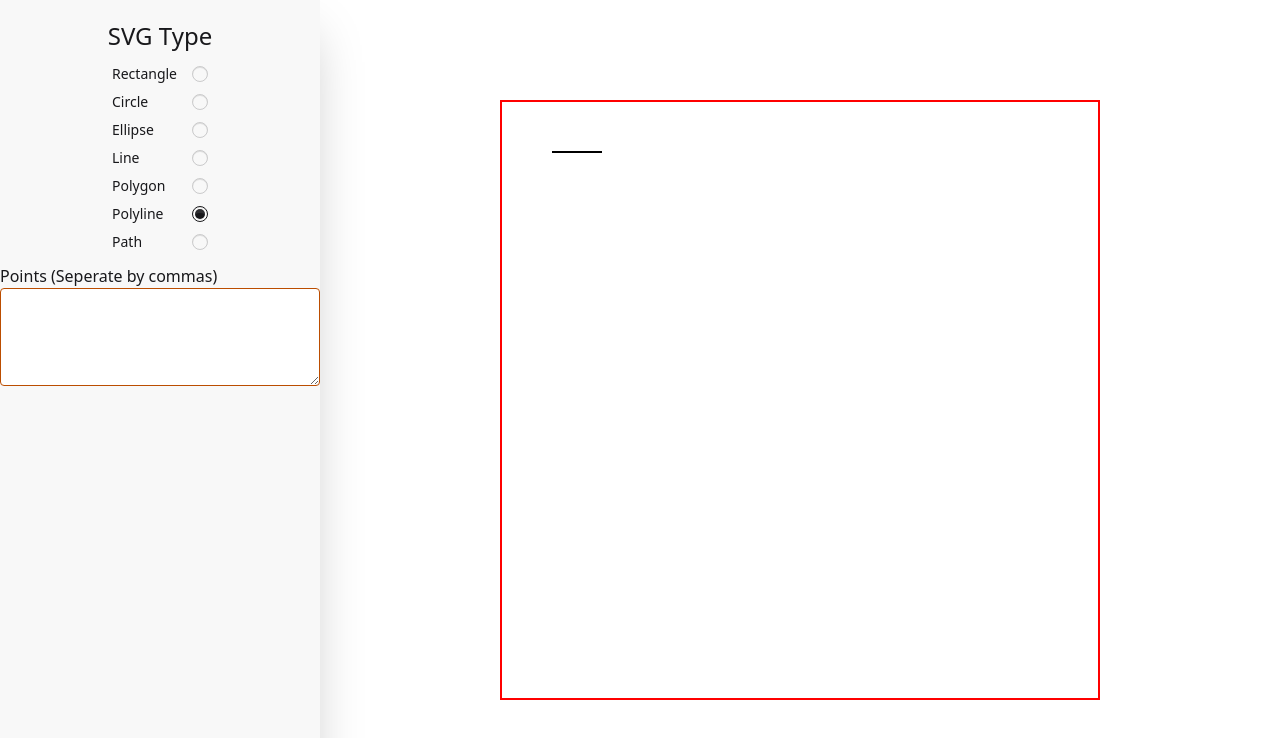
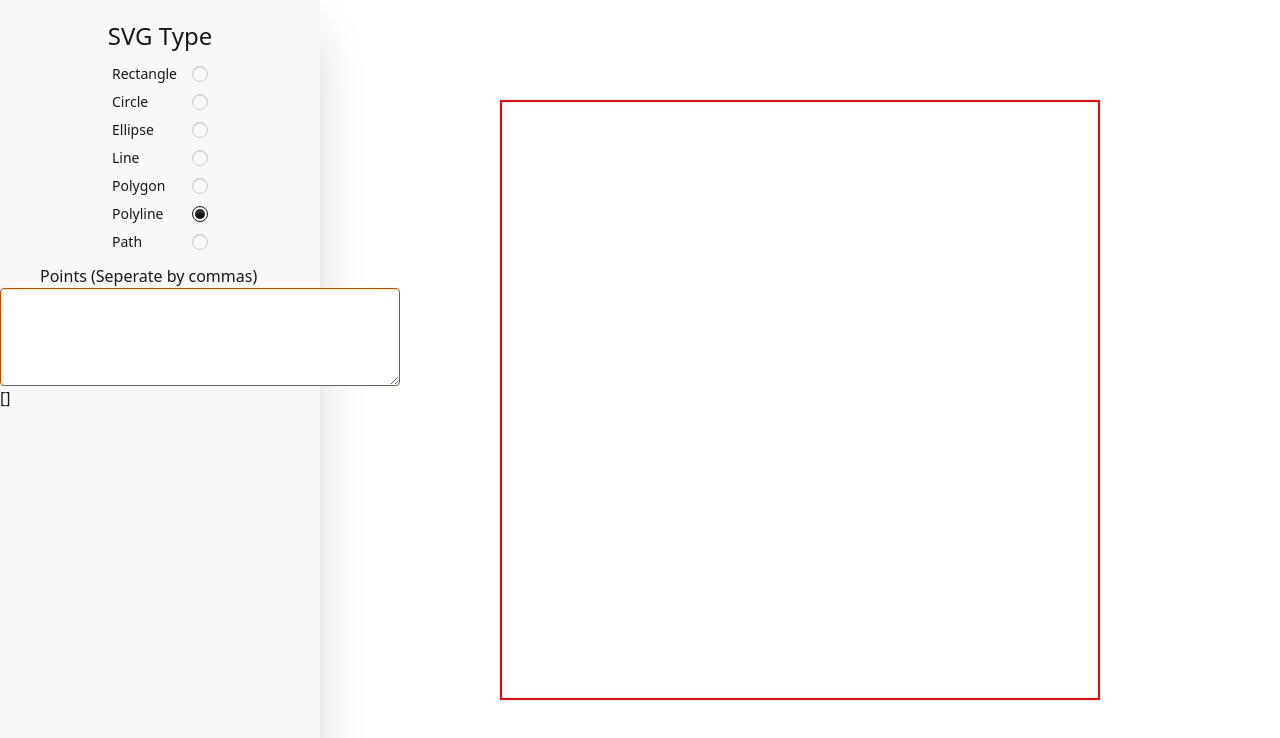
Before and after one commit to Slimboyfat-1979/svg-create, a Vue app: page / in a window 1280 px wide. Both pictures are taken after a click on the radio button 200 px from the left and 214 px from the top of the page. Shown: the top 738 px of the page. Built offline with nearby package versions, Linux system fonts and the light colour scheme.

Commit message:
Creating points for polyline logiv

```diff
--- a/src/components/SvgRender.vue
+++ b/src/components/SvgRender.vue
@@ -29,17 +29,20 @@
     fill="green"
     ></ellipse>
     <polyline v-if="store.svgType === 'Polyline'"
-    :points="store.polylineAttributes.polylinePoints" stroke="black" stroke-width="2"
+    :points="polylinePoints" stroke="black" stroke-width="2"
     ></polyline>
   </svg>
 </template>
 
 <script setup>
 import { svgStore } from '@/stores/store';
+import { computed } from 'vue';
 const store = svgStore();
 
-const pairPoints = function(){
+const polylinePoints = computed(() => {
+    // store.polylineAttributes.polylinePoints.map(p => p.join(',')).join(' ')
 
-}
+})
+
 
 </script>
--- a/src/stores/store.js
+++ b/src/stores/store.js
@@ -12,7 +12,7 @@ export const svgStore = defineStore('svgTypes', {
             ry: 0
         },
         polylineAttributes: {
-            polylinePoints: [50,50,100,50],
+            polylinePoints: [],
             stroke: "Black",
             strokeWidth: 2
         }
@@ -20,6 +20,10 @@ export const svgStore = defineStore('svgTypes', {
     actions: {
         changeType(type) {
             this.svgType = type;
+        },
+        addPoints(points) {
+            this.polylineAttributes.polylinePoints.push(...points);
+            console.log("Added")
         }
     }
 })
--- a/src/ui/PolylineOptions.vue
+++ b/src/ui/PolylineOptions.vue
@@ -1,14 +1,16 @@
 <template>
- <label for="">Points (Seperate by commas)</label>
-<textarea
+  <label class="ml-10" for="">Points (Seperate by commas)</label>
+  <textarea
     name="points"
     id="points"
-    class="px-4 border-amber-700 border rounded bg-white text-black"
-    v-model="store.polylinePoints"
+    class="px-4 border-amber-700 border rounded bg-white text-black w-100 mx-auto"
+    v-model="store.polylineAttributes.polylinePoints"
+    v-on:input="addpoints($event.target.value)"
     placeholder=""
     rows="4"
     cols="40"
-></textarea>
+  ></textarea>
+  <p>{{ store.polylineAttributes.polylinePoints }}</p>
 </template>
 
 <script setup>
@@ -18,5 +20,20 @@ import { ref } from "vue";
 const store = svgStore();
 
 
+const addpoints = function (input) {
+  if (input.endsWith(" ")) {
+    const trimmed = input.trim();
+    const pointStrings = trimmed.split(" "); // ["10,20", "20,20"]
 
+    const newPoints = pointStrings
+      .map((pair) => {
+        const [x, y] = pair.split(",").map(Number);
+        return [x, y];
+      })
+      .filter((pair) => pair.length === 2 && pair.every((n) => !isNaN(n)));
+      //need to figure out how to add my arrays to the store
+      //then read from the store with svg render
+      console.log(newPoints)
+  }
+};
 </script>
```
